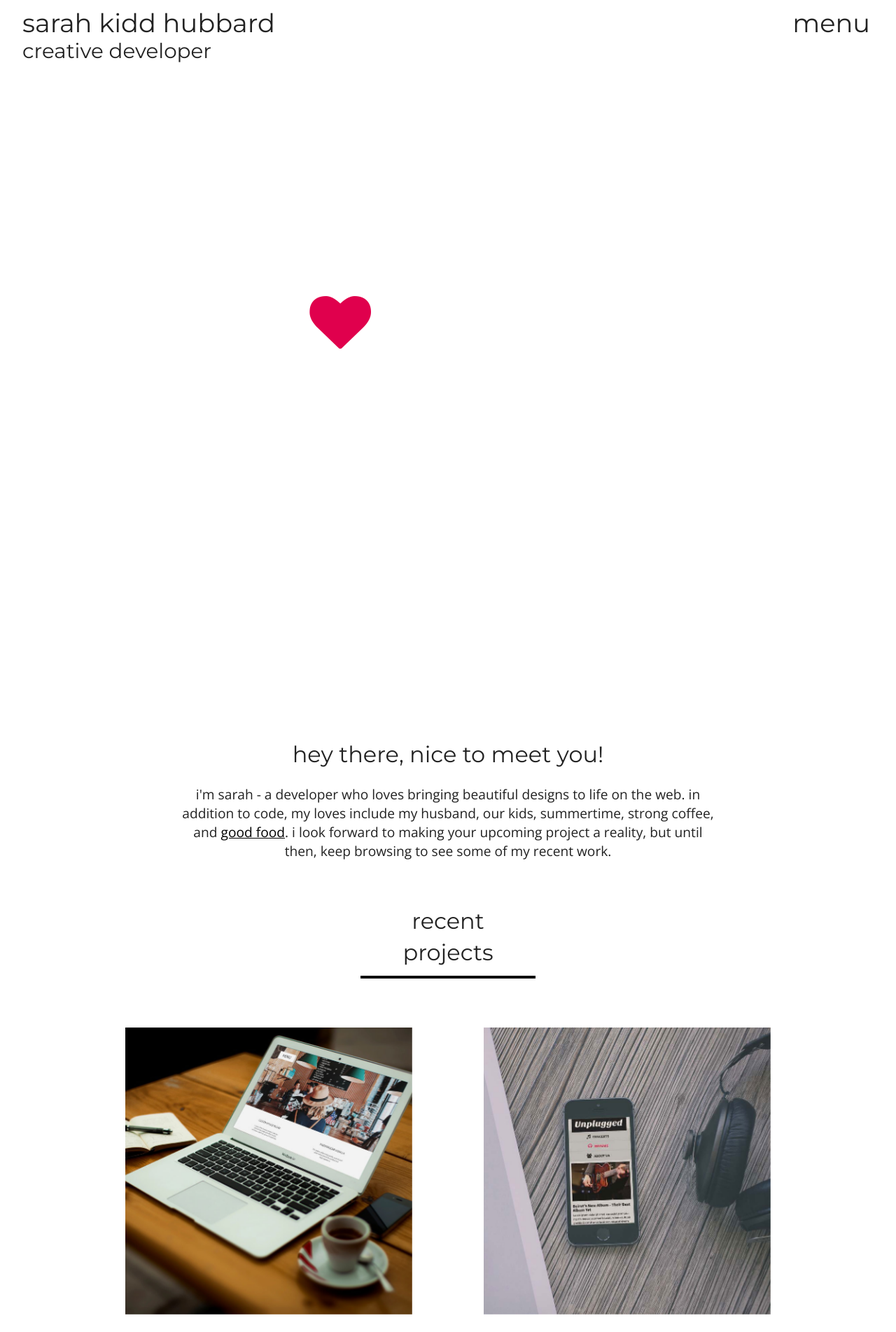
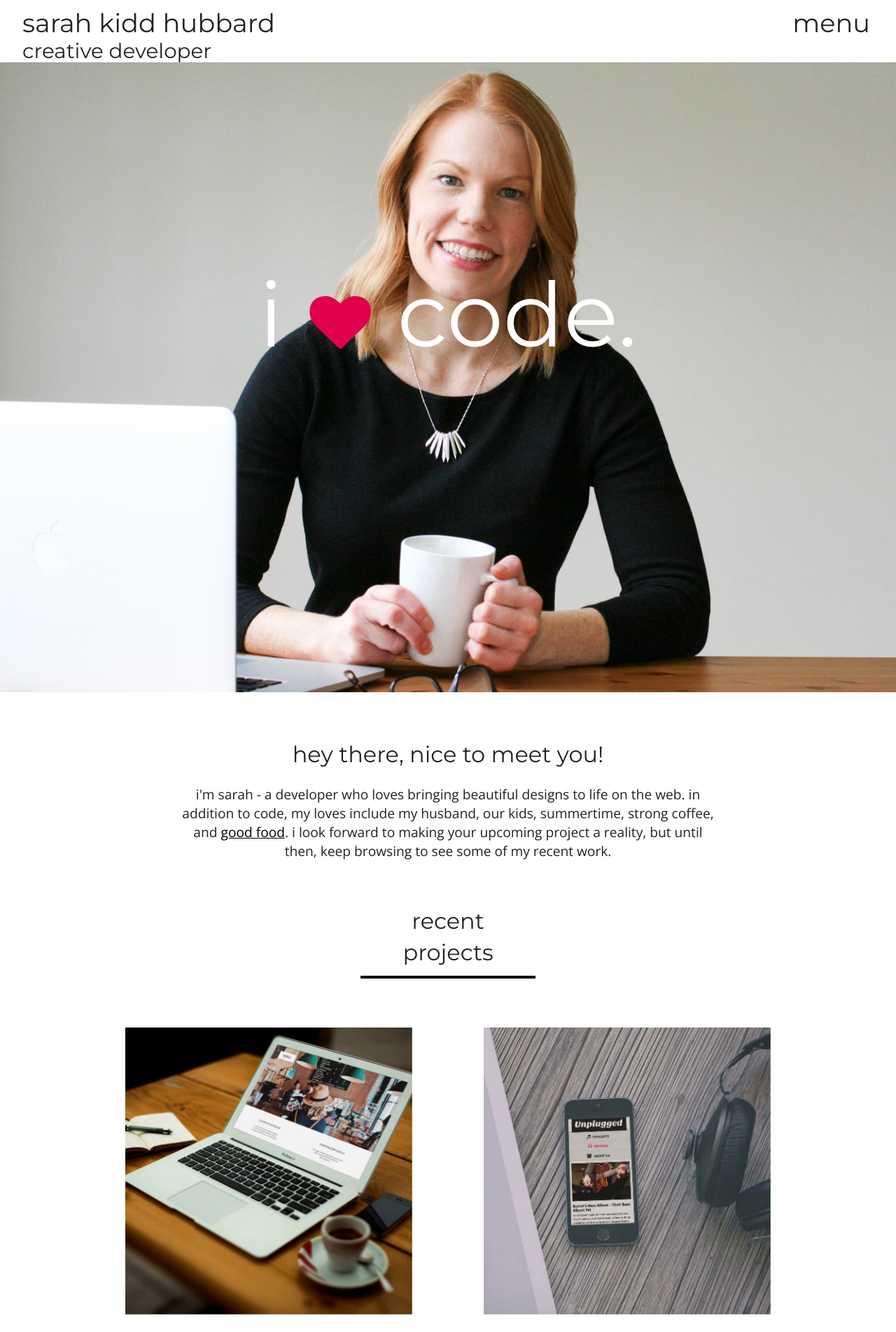
Before and after one commit to skiddhubbard/skiddhubbard.github.io, a Jekyll site: the page built from index.md, in a window 1280 px wide. Shown: the top 1903 px of the page at 70% size. Built offline with Jekyll 4.4.1, drawn with Linux system fonts in a browser that asks for light colours; nearby versions of some CDN libraries; library files that are not in the unit come from our copies.

Commit message:
background file paths

```diff
--- a/_sass/site/_base.scss
+++ b/_sass/site/_base.scss
@@ -139,7 +139,7 @@ a {
 }
 
 .frontpage {
-  background-image: url(assets/img/sarah-photo-mobile.jpg);
+  background-image: url(../assets/img/sarah-photo-mobile.jpg);
   background-position: top center;
   background-size: cover;
   height: 100vh;
@@ -453,7 +453,7 @@ input {
   }
 
   .frontpage {
-    background-image: url(assets/img/sarah-photo.jpg);
+    background-image: url(../assets/img/sarah-photo.jpg);
     background-position: top center;
   }
 
```
